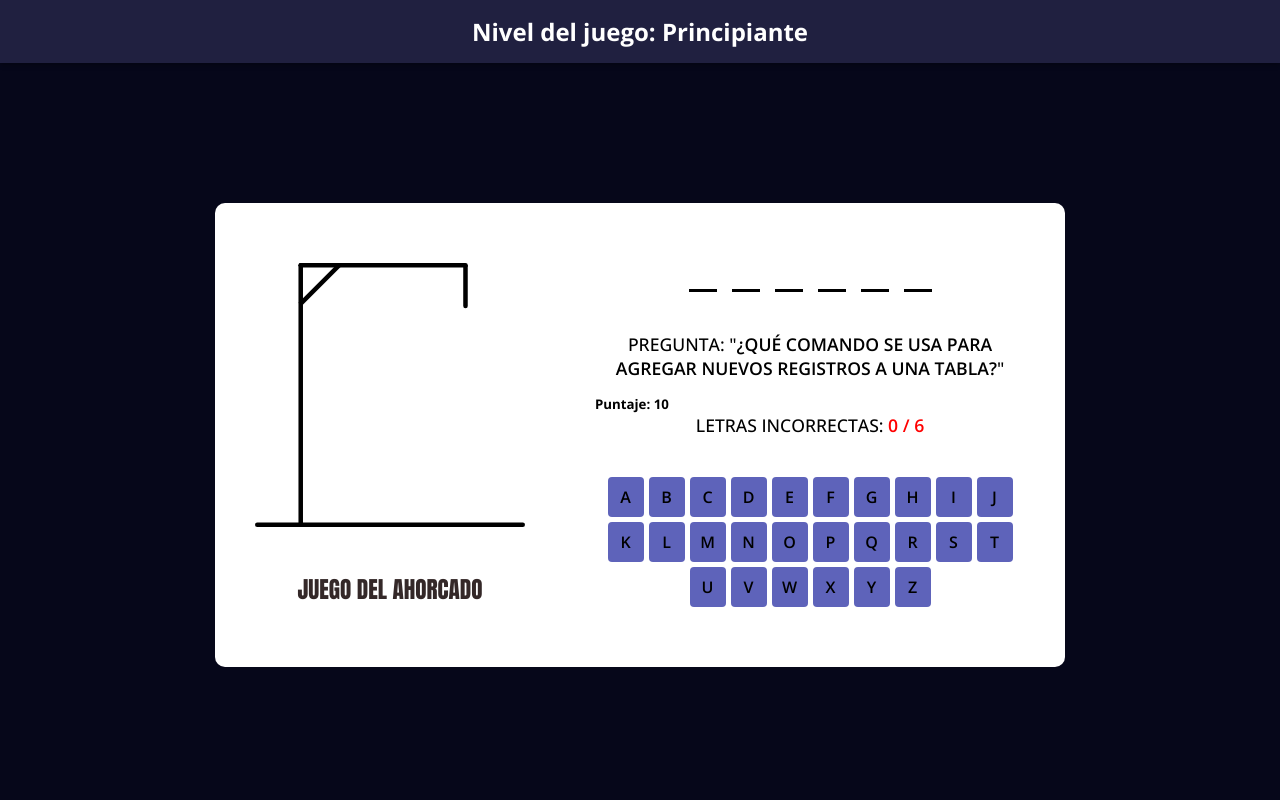
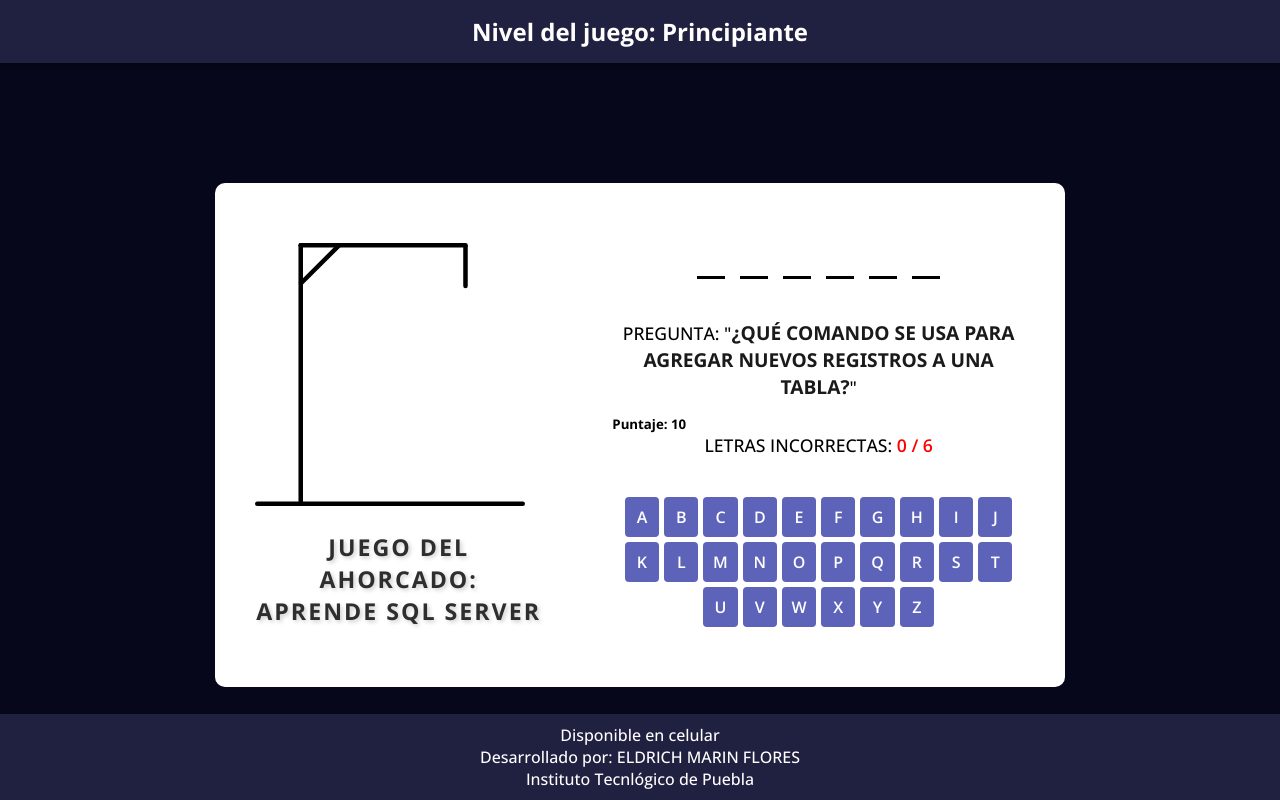
Before and after one commit to eldrich-prog/HANGMAN, a plain HTML site: page index.html in a window 1280 px wide. Drawn offline with nearby package versions, Linux system fonts and the light colour scheme.

Commit message:
stylos y archivos de estilo

```diff
--- a/index.html
+++ b/index.html
@@ -1,49 +1,86 @@
 <!DOCTYPE html>
 <html lang="es">
 <head>
+    <!-- Codificación de caracteres -->
     <meta charset="UTF-8">
+
+    <!-- Vista adaptable a distintos dispositivos -->
     <meta name="viewport" content="width=device-width, initial-scale=1.0">
+
+    <!-- Título de la pestaña del navegador -->
     <title>AHORCADO</title>
+
+    <!-- Enlace a la hoja de estilos externa -->
     <link rel="stylesheet" href="styles.css">
+
+    <!-- Scripts de funcionalidad del juego (defer retrasa la ejecución hasta que el DOM esté cargado) -->
     <script src="scripts/script.js" defer></script>
     <script src="scripts/wordList.js" defer></script>
 </head>
 <body>
-      <div class="nivel-juego">
+    <!-- Indicador del nivel del juego -->
+    <div class="nivel-juego">
         Nivel del juego: <span id="nivel">Principiante</span>
     </div>
+
+    <!-- Modal que se muestra al perder el juego -->
     <div class="game-modal">
         <div class="content">
+            <!-- Imagen de animación al perder -->
             <img src="images/lost.gif" alt="gif">
+
+            <!-- Mensaje de fin del juego -->
             <h4>Game Over</h4>
+
+            <!-- Palabra correcta que debía adivinarse -->
             <p>La palabra correcta es: <b>rainbow</b></p>
+
+            <!-- Botón para volver a jugar -->
             <button class="play-again">Play Again</button>
         </div>
     </div>
+
+    <!-- Contenedor principal del juego -->
     <div class="container">
+        <!-- Caja del ahorcado con imagen y título -->
         <div class="hangman-box">
             <img src="images/hangman-0.svg" alt="hangman-img">
-            <h1 class="titulo-principal">JUEGO DEL AHORCADO</h1>
+            <h1 class="titulo-principal">JUEGO DEL AHORCADO: APRENDE SQL SERVER</h1>
         </div>
+
+        <!-- Caja del juego donde se muestra la palabra, pista y controles -->
         <div class="game-box">
+            <!-- Lista de letras que componen la palabra a adivinar -->
             <ul class="word-display"></ul>
+
+            <!-- Pista de la palabra oculta -->
             <h4 class="hint-text">
-                PREGUNTA: "<b>Lorem ipsum dolor sit amet consectetur adipisicing elit </b>"
+                PREGUNTA: "<b>Lorem ipsum dolor sit amet consectetur adipisicing elit</b>"
             </h4>
+
+            <!-- Puntaje del jugador -->
             <h5 class="puntaje-text">
-                Puntaje:
-                <b></b>
+                Puntaje: <b></b>
             </h5>
+
+            <!-- Letras incorrectas adivinadas -->
             <h4 class="guesses-text">
-                Letras Incorrectas:
-                <b>0 / 6</b>
+                Letras Incorrectas: <b>0 / 6</b>
             </h4>
-            <div class="keyboard">
 
-                </div>
+            <!-- Teclado interactivo generado dinámicamente por JavaScript -->
+            <div class="keyboard"></div>
+            <div class="pie-pagina ocultar-en-movil">
+                <P>Disponible en celular</P>
+                <p>Desarrollado por: ELDRICH MARIN FLORES</p>
+                <P>Instituto Tecnlógico de Puebla</P>
             </div>
+            <!-- Botón para iniciar el juego -->
+
 
         </div>
     </div>
+    <!-- Pie de página con información del desarrollador -->
+
 </body>
 </html>
--- a/styles.css
+++ b/styles.css
@@ -1,4 +1,7 @@
+/* Importa la fuente Open Sans desde Google Fonts */
 @import url("https://fonts.googleapis.com/css2?family=Open+Sans:wght@400;500;600;700&display=swap");
+
+/* Reset general para todos los elementos */
 * {
     margin: 0;
     padding: 0;
@@ -6,25 +9,39 @@
     font-family: "Open Sans", sans-serif;
 }
 
+/* Estilos base del body */
 body {
     display: flex;
     align-items: center;
+    justify-content: center;
     padding: 0 10px;
-    padding-top: 70px; /* para no tapar el contenido */
-    justify-content: center;
+    padding-top: 70px; /* Espacio para no tapar el contenido con la barra superior */
     min-height: 100vh;
-    background: #06071a;
+    background: #06071a; /* Fondo oscuro */
 }
+
+/* Título principal del juego */
 .titulo-principal {
-    font-size: 80px;
-    color: rgb(52, 40, 40);
+    font-size: clamp(2.5rem, 6vw, 5rem);
+    color: #2e2e2e;
     text-align: center;
-    font-family: 'Impact', 'Arial Black', sans-serif;
+    font-family: 'Poppins', 'Segoe UI', sans-serif;
+    font-weight: 800;
+    margin: 0;
+    position: relative;
+    letter-spacing: 2px;
+    text-shadow: 2px 2px 4px rgba(0, 0, 0, 0.2);
+}
+.hint-text b {
+    font-size: 1.2rem;
+    color: #1a1a1a;
+    text-align: center;
+    font-family: 'Poppins', 'Segoe UI', sans-serif;
+    font-weight: 800;
 
-    margin: 0; /* Sin margen superior */
-    padding-top: 20px; /* Espacio opcional desde arriba */
-    position: relative;
 }
+
+/* Barra superior que muestra el nivel del juego */
 .nivel-juego {
     width: 100%;
     background-color: #202040;
@@ -39,25 +56,32 @@ body {
     z-index: 1000;
     box-shadow: 0 2px 5px rgba(0,0,0,0.3);
 }
+
+/* Contenedor principal */
 .container {
-    width:850px;
-    background:#fff;
+    width: 850px;
+    background: #fff;
     display: flex;
     gap: 70px;
     align-items: flex-end;
-    padding:  60px 40px;
+    padding: 60px 40px;
     border-radius: 10px;
+}
 
-}
+/* Imagen del ahorcado */
 .hangman-box img {
     max-width: 270px;
 }
+
+/* Título dentro del box del ahorcado */
 .hangman-box h1 {
     font-size: 1.45rem;
     margin-top: 20px;
     text-align: center;
     text-transform: uppercase;
 }
+
+/* Muestra la palabra en juego */
 .word-display {
     display: flex;
     gap: 15px;
@@ -65,21 +89,26 @@ body {
     align-items: center;
     justify-content: center;
 }
+
+/* Letra individual del juego */
 .word-display .letter {
     width: 28px;
-    font-size:2rem;
+    font-size: 2rem;
     font-weight: 600;
     text-align: center;
     padding: 10px 0;
     text-transform: uppercase;
     margin-bottom: 40px;
     border-bottom: 3px solid #000;
+}
 
-}
+/* Letra ya adivinada correctamente */
 .word-display .letter.guessed {
     border-color: transparent;
     margin: -40px 0 35px;
 }
+
+/* Estilos generales para los textos dentro de game-box */
 .game-box h4 {
     font-size: 1.1rem;
     margin-bottom: 15px;
@@ -87,12 +116,18 @@ body {
     text-transform: uppercase;
     font-weight: 500;
 }
+
+/* Negrita dentro de los encabezados */
 .game-box h4 b {
     font-weight: 600;
 }
+
+/* Color de letras incorrectas */
 .game-box .guesses-text b {
     color: #ff0000;
 }
+
+/* Teclado virtual */
 .game-box .keyboard {
     display: flex;
     gap: 5px;
@@ -100,8 +135,10 @@ body {
     flex-wrap: wrap;
     justify-content: center;
 }
+
+/* Estilo base para todos los botones */
 :where(.game-modal, .keyboard) button {
-    color:fff;
+    color: #fff;
     font-size: 1rem;
     font-weight: 600;
     cursor: pointer;
@@ -111,29 +148,39 @@ body {
     background: #5E63BA;
     border-radius: 4px;
     text-transform: uppercase;
-    width: calc(100% / 10 - 7px);
+    width: calc(100% / 10 - 7px); /* Botones distribuidos en 10 columnas */
 }
+
+/* Botones del teclado específicamente */
 .keyboard button {
     padding: 9px;
 }
+
+/* Botón deshabilitado */
 .keyboard button[disabled] {
-    opacity: 7px;
+    opacity: 0.6;
     background: #ccc;
     pointer-events: none;
 }
+
+
+/* Hover para botones */
 :where(.game-modal, .keyboard) button:hover {
     background: #313567;
     transition: background 0.3s ease;
     color: #fff;
 }
+
+/* Botón para reiniciar el juego */
 .play-again {
     background: #5E63BA;
     color: #fff;
     font-size: 3rem;
     font-weight: 600;
     width: 100%;
+}
 
-}
+/* Modal general al perder el juego */
 .game-modal {
     position: fixed;
     left: 0;
@@ -149,12 +196,14 @@ body {
     background: rgba(0,0,0,0.6);
     transition: opacity 0.4s ease;
 }
+
+/* Mostrar el modal */
 .game-modal.show {
     opacity: 1;
     pointer-events: auto;
-    z-index: 999;
-    display: flex;
 }
+
+/* Contenido dentro del modal */
 .game-modal .content {
     background: #fff;
     max-width: 420px;
@@ -163,22 +212,31 @@ body {
     border-radius: 10px;
     padding: 30px;
 }
+
+/* Imagen del modal */
 .game-modal img {
     max-width: 130px;
     margin-bottom: 20px;
 }
-.game-model h4 {
+
+/* Título del modal (nota: había un error tipográfico: `game-model`) */
+.game-modal h4 {
     font-size: 1.53rem;
 }
+
+/* Texto que muestra la palabra correcta */
 .game-modal p {
     font-size: 1.15rem;
     margin: 15px 0 30px;
     font-weight: 500;
 }
+
 .game-modal p b {
     color: #ff0000;
     font-weight: 600;
 }
+
+/* Botón dentro del modal */
 .game-modal button {
     padding: 10px 20px;
     border: none;
@@ -191,24 +249,51 @@ body {
     border-radius: 4px;
 }
 
+/* Estilos responsivos para pantallas pequeñas */
 @media (max-width: 782px) {
     .container {
         flex-direction: column;
         padding: 30px 15px;
         align-items: center;
     }
+
     .hangman-box img {
         max-width: 200px;
     }
+
     .hangman-box h1 {
-        display: none;
+        display: none; /* Oculta el título en pantallas pequeñas */
     }
+
     .word-display .letter {
         width: 20px;
         font-size: 1.5rem;
     }
+
     .game-box h4 {
-
         font-size: 1rem;
     }
 }
+
+.pie-pagina {
+    position: fixed;
+    bottom: 0;
+    left: 0;
+    width: 100%;
+    background-color: #202040;
+    color: white;
+    text-align: center;
+    padding: 10px 0;
+    font-size: 1rem;
+    font-weight: 500;
+}
+
+.ocultar-en-movil {
+    display: block; /* o inline o como lo tengas normalmente */
+}
+
+@media (max-width: 768px) {
+    .ocultar-en-movil {
+        display: none;
+    }
+}
```
